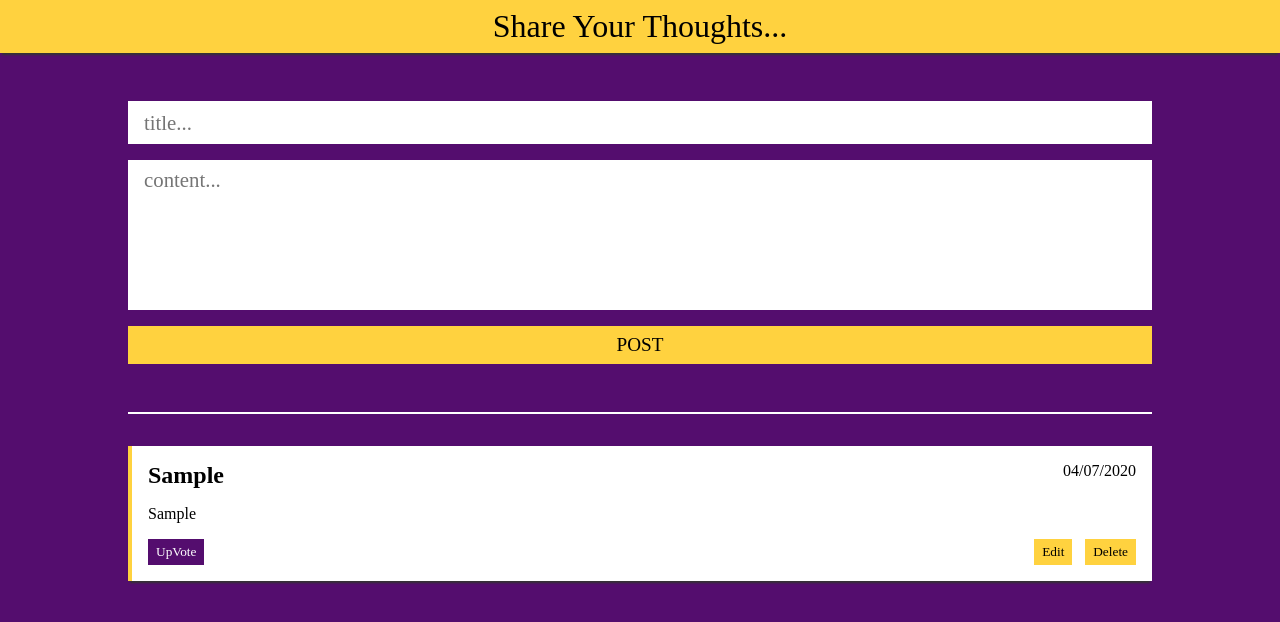
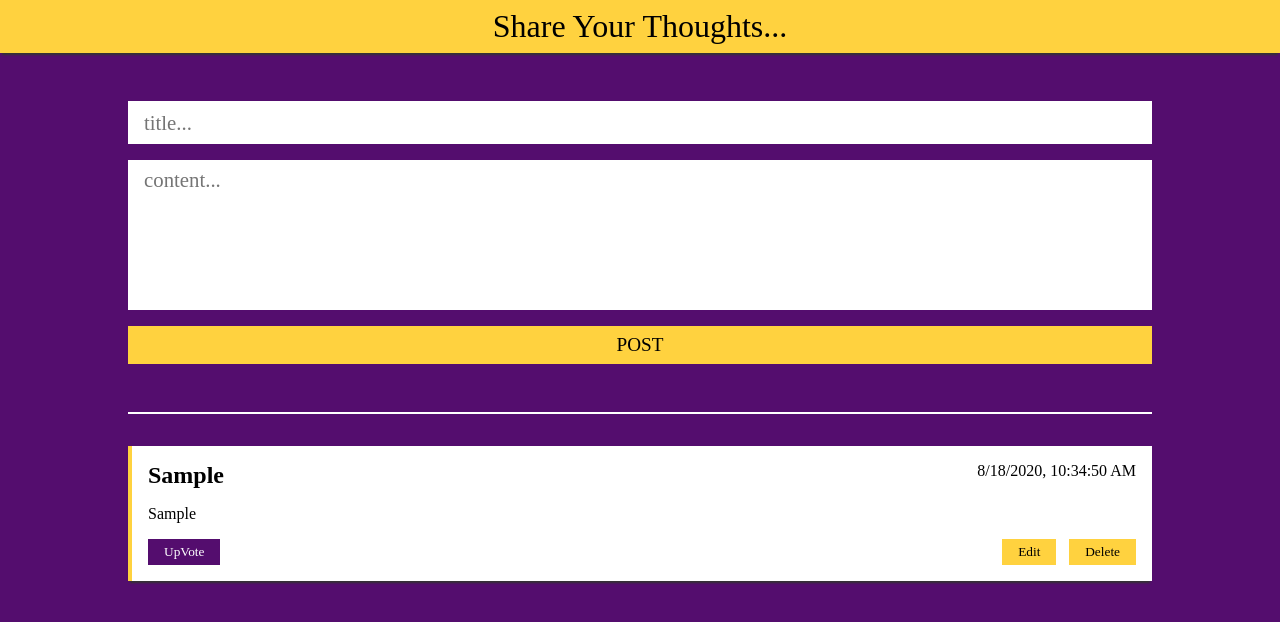
Before and after one commit to florinkras/final-project, a React (Create React App) app: page / in a window 1280 px wide. Both pictures are taken after typing "Sample", "Sample" into the empty fields and a click on the button "POST". Shown: the top 622 px of the page. Built offline with nearby package versions, Linux system fonts and the light colour scheme; a web font is replaced by a local one.

Commit message:
Upvote and Delete buttons now work

```diff
--- a/src/App.css
+++ b/src/App.css
@@ -89,6 +89,7 @@ body{
   margin-top:2rem;
   border-left:4px solid #FFD23F;
   box-shadow: 0 4px 2px -2px #333;
+
 }
 
 .post .post-title-data{
@@ -100,6 +101,7 @@ body{
 .post .post-content{
   margin-bottom:1rem;
   word-wrap: break-word;
+  font-weight:100;
 }
 
 .post .post-actions{
@@ -111,7 +113,7 @@ body{
   background:#FFD23F;
   border:none;
   outline:none;
-  padding:0.3rem 0.5rem;
+  padding:0.3rem 1rem;
   cursor:pointer;
 }
 .post .post-actions .btn-upvote button{
@@ -120,6 +122,17 @@ body{
 }
 .post .post-actions .btn-delete{
   margin-left:0.8rem;
+  background-color:#FFD23F;
+  transition:0.3s all;
+}
+.post .post-actions .btn-delete:hover{
+  background-color:#d21404;
+  color:#fff;
+}
+.post .post-actions .btn-edit:hover{
+  background:#540D6E;
+  color:#fff;
+  transition:0.3s all;
 }
 
 .no-posts-div{
--- a/src/components/Main.js
+++ b/src/components/Main.js
@@ -1,4 +1,4 @@
-import React, { useState } from 'react';
+import React, { useState, useEffect } from 'react';
 import Post from './Post'
 
 function Main() {
@@ -8,21 +8,28 @@ function Main() {
         id: null,
         title: '',
         text: '',
-        upvoted: false
+        upvote: false,
+        date: ""
     })
+
+
+
+    let date = new Date();
 
     const updateTitle = (e) => {
         setNewPost({
             ...newPost,
             id: posts.length,
-            title: e.target.value
+            title: e.target.value,
+            date: date.toDateString()
         })
     }
     const updateText = (e) => {
         setNewPost({
             ...newPost,
             id: posts.length,
-            text: e.target.value
+            text: e.target.value,
+            date: date.toLocaleString()
         })
     }
 
@@ -37,8 +44,33 @@ function Main() {
             id: null,
             title: '',
             text: '',
-            upvoted: false
+            upvote: false
         })
+    }
+
+    const handleRemove = (id) => {
+        const newerList = posts.filter((e) => e.id !== id)
+        setPosts(newerList);
+    }
+
+    const upVotePost = (id) => {
+        setPosts(prevState => prevState.map((element) => {
+            if (element.id === id) {
+                element.upvote = true
+            }
+            return element
+        })
+        )
+    }
+
+    const downVotePost = (id) => {
+        setPosts(prevState => prevState.map((element) => {
+            if (element.id === id) {
+                element.upvote = false
+            }
+            return element
+        })
+        )
     }
 
     return (
@@ -62,7 +94,14 @@ function Main() {
                                     id={e.id}
                                     title={e.title}
                                     text={e.text}
-                                    upvoted={e.upvoted}
+                                    date={e.date}
+                                    upvote={e.upvote}
+                                    handleRemove={handleRemove}
+                                    upVotePost={upVotePost}
+                                    downVotePost={downVotePost}
+
+
+
                                 />
                             ))
                         )
--- a/src/components/Post.js
+++ b/src/components/Post.js
@@ -5,16 +5,25 @@ function Post(props) {
         <div className="post">
             <div className="post-title-data">
                 <h2>{props.title}</h2>
-                <p>04/07/2020</p>
+                <p>{props.date}</p>
             </div>
             <div className="post-content">
                 <p>{props.text}</p>
             </div>
             <div className="post-actions">
-                <div className="btn-upvote"><button>UpVote</button></div>
+                <div className="btn-upvote">
+                    {
+                        props.upvote ? (
+                            <button onClick={() => props.downVotePost(props.id)}>DownVote</button>
+                        ) : (
+                                <button onClick={() => props.upVotePost(props.id)}>UpVote</button>
+                            )
+                    }
+                </div>
                 <div className="div">
                     <button className="btn-edit">Edit</button>
-                    <button className="btn-delete">Delete</button>
+                    <button className="btn-delete" onClick={() => props.handleRemove(props.id)}>Delete</button>
+
                 </div>
             </div>
         </div>
```
